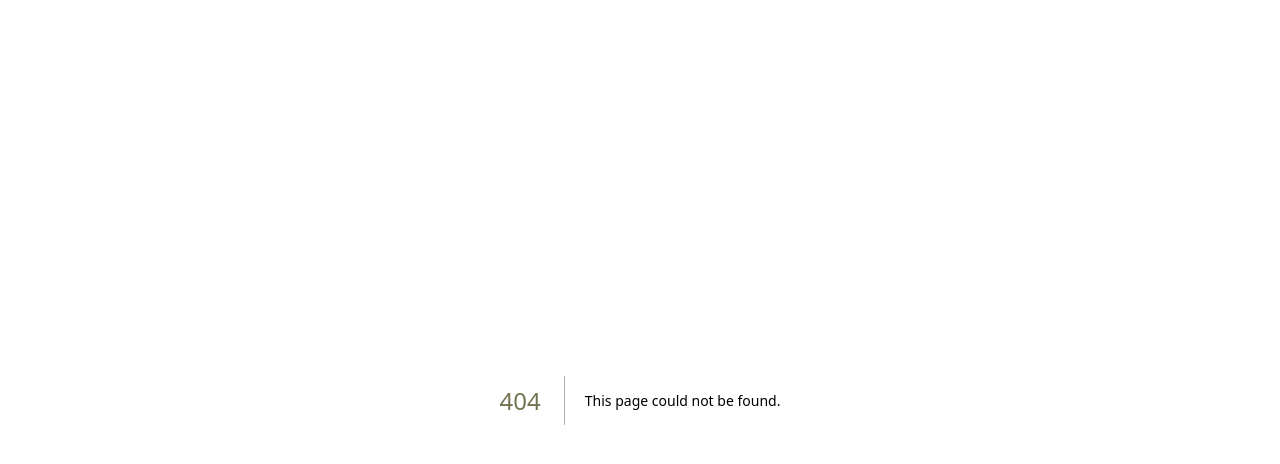
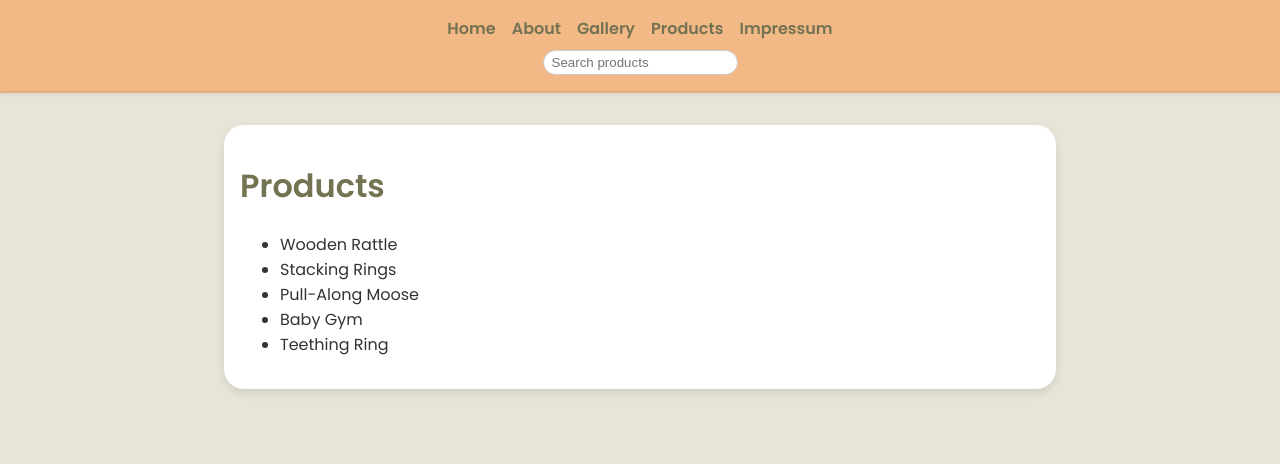
Before and after one commit to potatozepp/Lillabjorn, a Next.js app: page /products in a window 1280 px wide. Before the commit this address had no page. Shown: the top 464 px of the page. Built offline with nearby package versions, Linux system fonts and the light colour scheme.

Commit message:
Add products page with global search

```diff
--- a/components/Menu.js
+++ b/components/Menu.js
@@ -7,8 +7,17 @@ export default function Menu() {
         <li><Link href="/">Home</Link></li>
         <li><Link href="/about">About</Link></li>
         <li><Link href="/gallery">Gallery</Link></li>
+        <li><Link href="/products">Products</Link></li>
         <li><Link href="/impressum">Impressum</Link></li>
       </ul>
+      <form action="/products" method="get" className="search">
+        <input
+          type="search"
+          name="q"
+          placeholder="Search products"
+          aria-label="Search products"
+        />
+      </form>
     </nav>
   )
 }
--- /dev/null
+++ b/pages/products.js
@@ -0,0 +1,35 @@
+import Head from 'next/head'
+import Menu from '../components/Menu'
+import { useRouter } from 'next/router'
+
+const products = [
+  { id: 1, name: 'Wooden Rattle' },
+  { id: 2, name: 'Stacking Rings' },
+  { id: 3, name: 'Pull-Along Moose' },
+  { id: 4, name: 'Baby Gym' },
+  { id: 5, name: 'Teething Ring' }
+]
+
+export default function Products() {
+  const router = useRouter()
+  const query = router.query.q ? String(router.query.q).toLowerCase() : ''
+  const filtered = products.filter(p => p.name.toLowerCase().includes(query))
+
+  return (
+    <div>
+      <Head>
+        <title>Products - Lilla Björn</title>
+      </Head>
+      <Menu />
+      <main>
+        <h1>Products</h1>
+        <ul>
+          {filtered.map(p => (
+            <li key={p.id}>{p.name}</li>
+          ))}
+        </ul>
+        {filtered.length === 0 && <p>No products found.</p>}
+      </main>
+    </div>
+  )
+}
--- a/styles/globals.css
+++ b/styles/globals.css
@@ -71,3 +71,14 @@ h1 {
   text-align: center;
   display: block;
 }
+
+/* Search form */
+.menu .search {
+  margin-top: 0.5rem;
+}
+
+.menu .search input {
+  padding: 0.25rem 0.5rem;
+  border-radius: var(--corner-radius);
+  border: 1px solid #ccc;
+}
```
Also changed, not shown: 1 other file (tests, documents, lock files or other folders).
